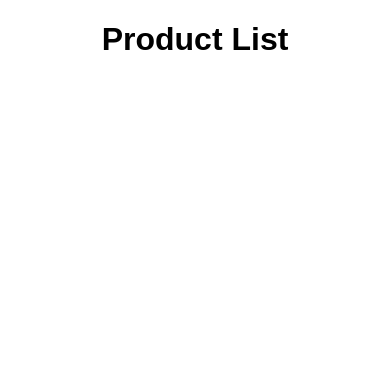
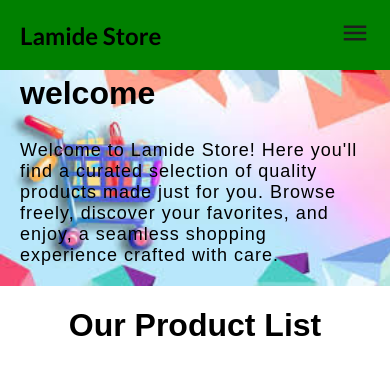
Before and after one commit to olamide828/api, a plain HTML site: page index.html in a window 390 px wide. Drawn offline with Linux system fonts and the light colour scheme; no server answers.

Commit message:
updated2.0

```diff
--- a/api.css
+++ b/api.css
@@ -1,6 +1,65 @@
 body {
     font-family: Arial, Helvetica, sans-serif;
+    margin: 0;
+    padding: 0;
 }
+
+nav {
+    display: flex;
+    align-items: center;
+    justify-content: space-between;
+    padding: 20px;
+    background-color: green;
+    height: 30px;
+    top: 0;
+}
+
+.title-container {
+    display: flex;
+    align-items: center;
+    gap: 20px;
+    font-family: "lato", sans-serif;
+}
+
+.list-container ul{
+    display: flex;
+    gap: 20px;
+    list-style: none;
+    font-weight: bold;
+}
+
+.list-container ul li {
+    cursor: pointer;
+    transition: all 0.3s ease;
+}
+
+.list-container ul li:hover {
+    transform: scale(1.04);
+    transition: all 0.3s ease;
+}
+
+.menu-btn {
+    display: none;
+}
+
+/* .img-container {
+    background-image: url(./assets/shopping.jpeg);
+    width: 100%;
+    background-repeat: no-repeat;
+    background-size: cover;
+}
+
+.img-container h1 {
+    margin: 0px;
+    padding: 5px 20px;
+}
+
+.img-container p {
+    padding: 5px 20px 20px 20px ;
+    letter-spacing: 1px;
+    font-size: 18px;
+    font-weight: 500;
+} */
 
 .heading {
     text-align: center;
@@ -10,6 +69,7 @@ body {
     display: grid;
     grid-template-columns: repeat(auto-fill, minmax(200px, 1fr));
     gap: 20px;
+    padding: 20px;
 }
 
 .productCard {
@@ -86,4 +146,33 @@ body {
     #product-container {
     grid-template-columns: repeat(auto-fill, minmax(150px, 1fr));
     }
+
+    .list-container ul li {
+        display: none;
+    }
+
+    .menu-btn {
+        display: block;
+    }
+
+    .img-container {
+    background-image: url(./assets/shopping.jpeg);
+    width: 100%;
+    background-repeat: no-repeat;
+    background-size: cover;
 }
+
+.img-container h1 {
+    margin: 0px;
+    padding: 5px 20px;
+}
+
+.img-container p {
+    padding: 5px 20px 20px 20px ;
+    letter-spacing: 1px;
+    font-size: 18px;
+    font-weight: 500;
+}
+
+
+}
--- a/api.js
+++ b/api.js
@@ -9,7 +9,7 @@ const fetchProduct = () => {
         let limitedProducts = products.slice(0,6);
 
 
-        products.forEach((p) => {
+            products.forEach((p) => {
             const productEl = document.createElement("div");
             productEl.classList.add("productCard");
 
@@ -19,7 +19,7 @@ const fetchProduct = () => {
             <span>${p.price}</span>
             <div class="brand">${p.category}</div>
             <div class="btn">
-            <button>Add to Cart</button>
+            <button>Shop Now</button>
             </div>
             `;
 
--- a/index.html
+++ b/index.html
@@ -4,10 +4,42 @@
     <meta charset="UTF-8">
     <meta name="viewport" content="width=device-width, initial-scale=1.0">
     <title>API</title>
+    <link rel="preconnect" href="https://fonts.googleapis.com">
+    <link rel="preconnect" href="https://fonts.gstatic.com" crossorigin>
+    <link href="https://fonts.googleapis.com/css2?family=Lato:ital,wght@0,100;0,300;0,400;0,700;0,900;1,100;1,300;1,400;1,700;1,900&display=swap" rel="stylesheet">
     <link rel="stylesheet" href="api.css">
 </head>
 <body>
-    <h1 class="heading">Product List</h1>
+    <header style="position: sticky; background-color: red; top: 0; z-index: 1;">
+        <nav>
+            <div class="title-container">
+                <h1>Lamide Store</h1>
+                <div class="list-container">
+                    <ul>
+                        <li>Home</li>
+                        <li>Contact</li>
+                        <li>Features</li>
+                        <li>Products</li>
+                    </ul>
+                </div>
+            </div>
+
+            <div>
+                <span class="menu-btn"><svg xmlns="http://www.w3.org/2000/svg" height="30px" viewBox="0 -960 960 960" width="30px" fill="#1f1f1f"><path d="M120-240v-80h720v80H120Zm0-200v-80h720v80H120Zm0-200v-80h720v80H120Z"/></svg></span>
+            </div>
+        </nav>
+    </header>
+
+    <div class="img-container">
+        <!-- <img class="shopping-image" src="./assets/shopping.jpeg" alt="shopping-img-background"> -->
+        <h1>welcome</h1>
+        <p>Welcome to Lamide Store! Here you'll find a curated selection of quality
+            products made just for you. Browse freely, discover
+            your favorites, and enjoy, a seamless shopping experience
+            crafted with care.
+        </p>
+    </div>
+    <h1 class="heading">Our Product List</h1>
     <div id="product-container"></div>
 
 
```
Also changed, not shown: assets/shopping.jpeg (added).
